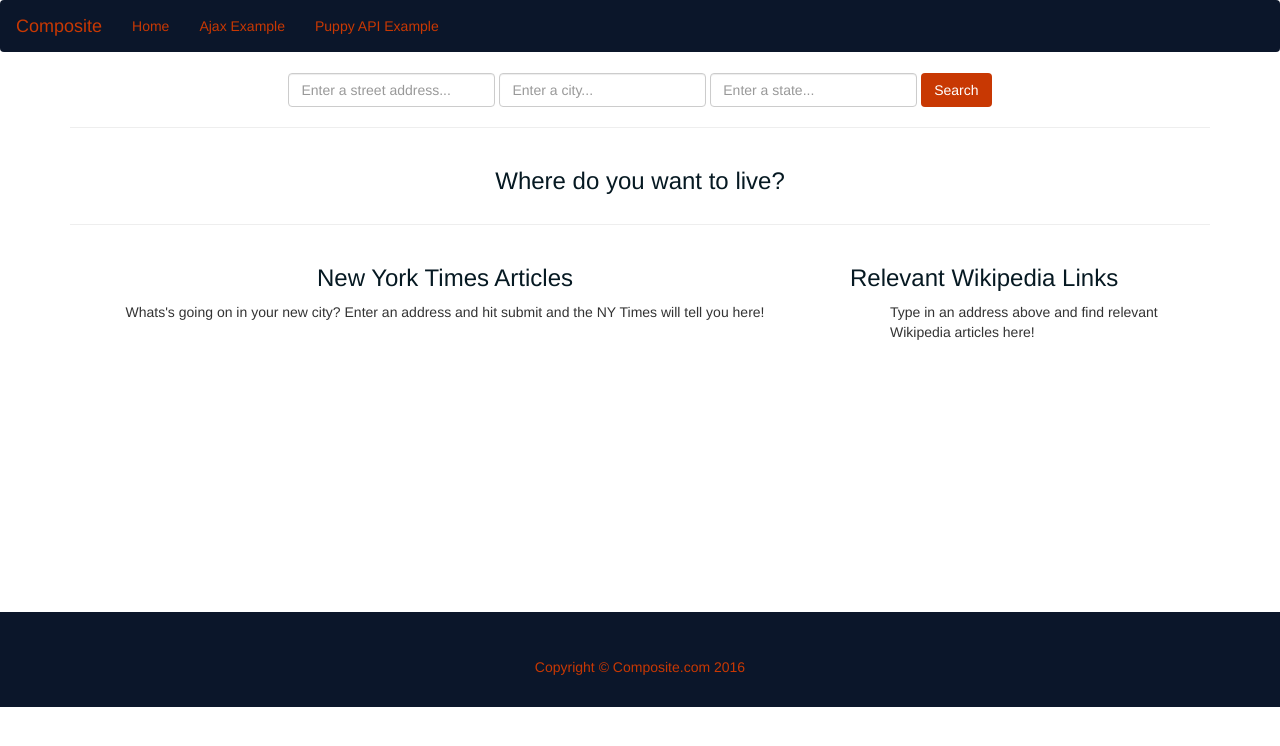
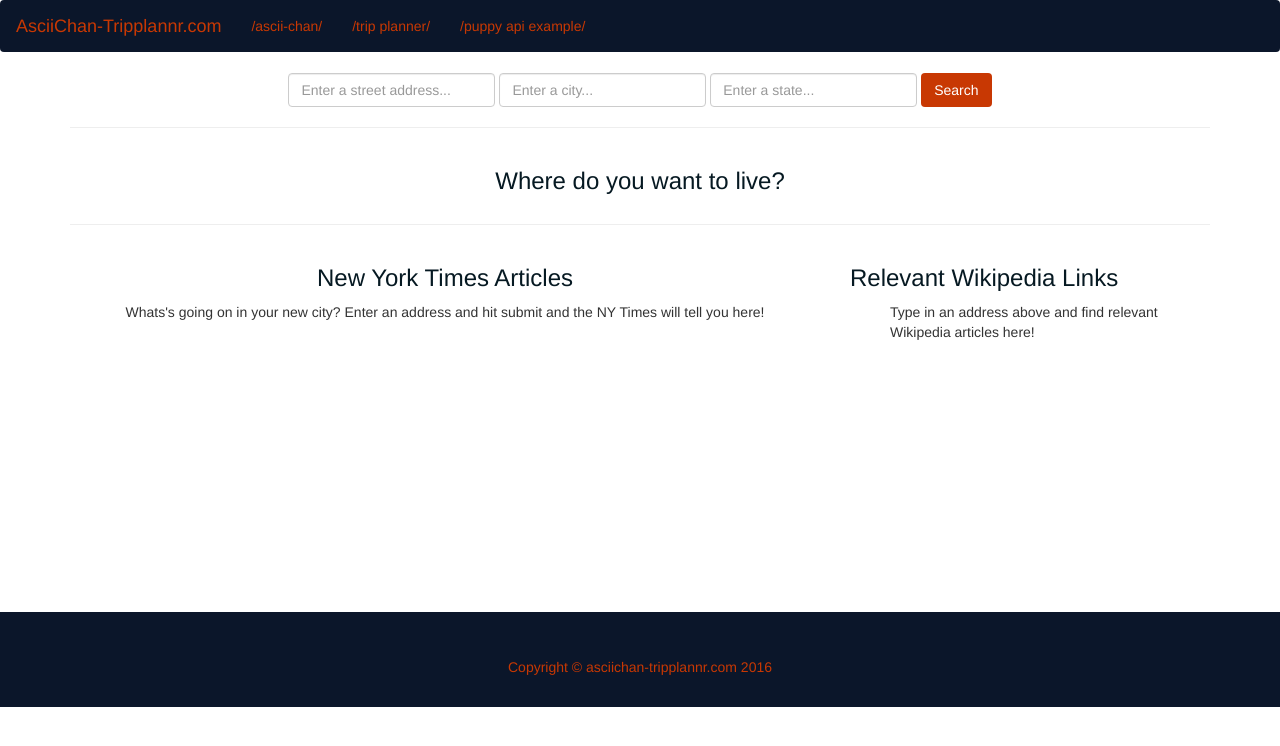
Before and after one commit to jreiher2003/Composite, a Flask app: page /ajax in a window 1280 px wide. Shown: the top 746 px of the page. Run offline with Flask 2, Linux system fonts and the light colour scheme; some libraries are stand-ins or nearby versions.

Commit message:
Add format changes to front page artwork.
Change titles, and nav bar names.

```diff
--- a/app/static/styles.css
+++ b/app/static/styles.css
@@ -51,3 +51,13 @@ footer p {
  span.icon-bar {
   background-color: #C83803;
 }
+.showart {
+  border: 1px solid #0B162A;;
+}
+.justart {
+  overflow-y: scroll;
+  min-height: 400px;
+  max-height: 400px;
+  background-color: white;
+
+}
--- a/app/templates/ajax.html
+++ b/app/templates/ajax.html
@@ -1,5 +1,5 @@
 {% extends "base.html" %}
-{% block title %}Ajax Usage{% endblock %}
+{% block title %}trip planner{% endblock %}
 {% block content %}
 <div class="container">
     <div class="row">
--- a/app/templates/base.html
+++ b/app/templates/base.html
@@ -19,13 +19,13 @@
                     <span class="icon-bar"></span>
                     <span class="icon-bar"></span>
                 </button>
-                <a class="navbar-brand" href="{{ url_for('hello') }}">Composite</a>
+                <a class="navbar-brand" href="{{ url_for('hello') }}">AsciiChan-Tripplannr.com</a>
             </div>
             <div class="collapse navbar-collapse" id="bs-example-navbar-collapse-1">
             <ul class="nav navbar-nav">
-                <li><a href="{{ url_for('hello') }}">Home</a></li>
-                <li><a href="{{ url_for('ajax') }}">Ajax Example</a></li>
-                <li><a href="{{ url_for('pup_api') }}">Puppy API Example</a></li>
+                <li><a href="{{ url_for('hello') }}">/ascii-chan/</a></li>
+                <li><a href="{{ url_for('ajax') }}">/trip planner/</a></li>
+                <li><a href="{{ url_for('pup_api') }}">/puppy api example/</a></li>
             </ul>
         </div>
     </nav>
@@ -49,7 +49,7 @@
 <div id="wrap"></div>
 <footer>
     <div class="container">
-        <p class="text-center">Copyright &#169; Composite.com 2016</p>
+        <p class="text-center">Copyright &#169; asciichan-tripplannr.com 2016</p>
     </div>
 </footer>
 <script src="https://ajax.googleapis.com/ajax/libs/jquery/1.11.3/jquery.min.js"></script>
--- a/app/templates/pup-api.html
+++ b/app/templates/pup-api.html
@@ -1,5 +1,5 @@
 {% extends "base.html" %}
-{% block title %}API Usage{% endblock %}
+{% block title %}api-usage{% endblock %}
 {% block content %}
 <div class="container">
     <div class="row">
```
Also changed, not shown: app/templates/front.html (+12 -2 lines).
